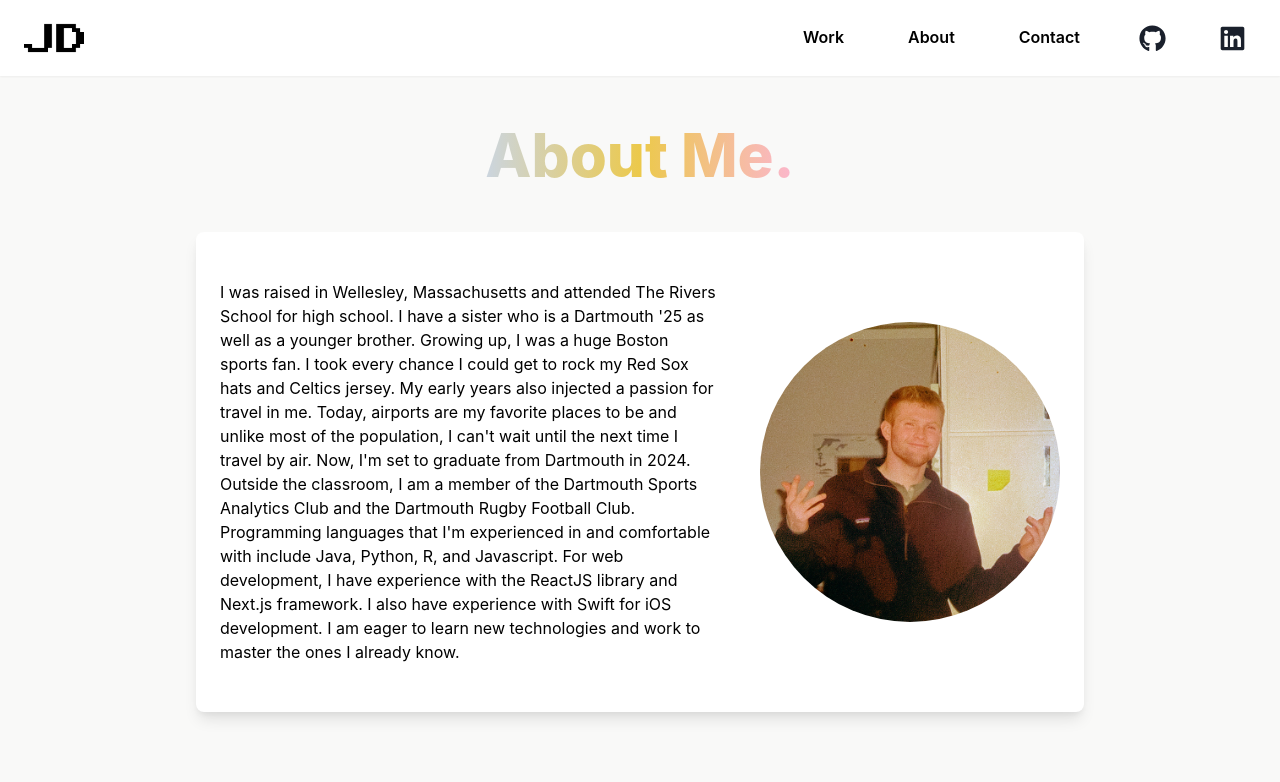
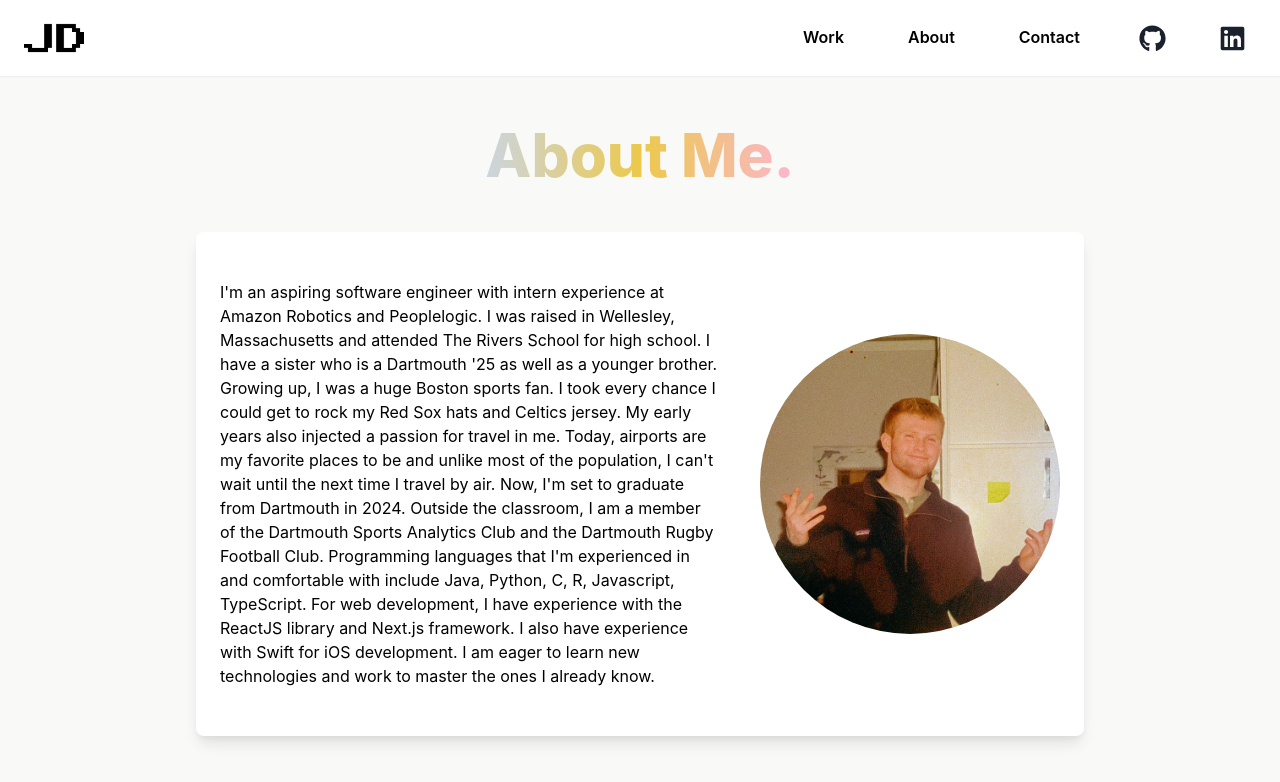
Before and after one commit to jcdesmond23/jackdesmond.dev, a Next.js app: page /about in a window 1280 px wide. Shown: the top 782 px of the page. Built offline with nearby package versions, Linux system fonts and the light colour scheme.

Commit message:
Add hackdartmouth website under projects; Update about me description

```diff
--- a/pages/about.js
+++ b/pages/about.js
@@ -40,7 +40,14 @@ export default function About() {
                                     fontWeight='base'
                                     textAlign='left'
                                 >
-                                    I was raised in Wellesley, Massachusetts and attended The Rivers School for high school. I have a sister who is a Dartmouth '25 as well as a younger brother. Growing up, I was a huge Boston sports fan. I took every chance I could get to rock my Red Sox hats and Celtics jersey. My early years also injected a passion for travel in me. Today, airports are my favorite places to be and unlike most of the population, I can't wait until the next time I travel by air. Now, I'm set to graduate from Dartmouth in 2024. Outside the classroom, I am a member of the Dartmouth Sports Analytics Club and the Dartmouth Rugby Football Club. Programming languages that I'm experienced in and comfortable with include Java, Python, R, and Javascript. For web development, I have experience with the ReactJS library and Next.js framework. I also have experience with Swift for iOS development. I am eager to learn new technologies and work to master the ones I already know.
+                                    I'm an aspiring software engineer with intern experience at Amazon Robotics and Peoplelogic.
+                                    I was raised in Wellesley, Massachusetts and attended The Rivers School for high school.
+                                    I have a sister who is a Dartmouth '25 as well as a younger brother. Growing up, I was a huge Boston sports fan.
+                                    I took every chance I could get to rock my Red Sox hats and Celtics jersey. My early years also injected a passion for travel in me.
+                                    Today, airports are my favorite places to be and unlike most of the population, I can't wait until the next time I travel by air.
+                                    Now, I'm set to graduate from Dartmouth in 2024. Outside the classroom, I am a member of the Dartmouth Sports Analytics Club and the Dartmouth Rugby Football Club.
+                                    Programming languages that I'm experienced in and comfortable with include Java, Python, C, R, Javascript, TypeScript. For web development, I have experience with the ReactJS library and Next.js framework.
+                                    I also have experience with Swift for iOS development. I am eager to learn new technologies and work to master the ones I already know.
                                 </Text>
                             </Flex>
                             <Image
--- a/pages/work.js
+++ b/pages/work.js
@@ -23,6 +23,7 @@ export default function About() {
                     My Work.
                 </Text>
                 <SimpleGrid columns={[1,1,2,2]} spacing={10}>
+                    <Project title='HackDartmouthVIII' description='Built a fully responsive website for the 2023 Dartmouth hackathon.' source='https://www.hackdartmouth.org' tech={['React', 'TypeScript', 'Tailwind']} image='/HackDartmouthVIII.png'></Project>
                     <Project title='Greenlight' description='iOS app designed to make Dartmouth greek life a safer space. Uses live OCR to scan student IDs and compares to blacklists keeping unsafe community members out. Won second place in the Empowerment category of the 2022 Dartmouth Hackathon' image='/greenlight.png' source='https://github.com/dartmouth-greenlight/GreenLight' tech={['Swift','SwiftUI']}></Project>
                     <Project title='Stream Santa' description='Web app that prompts users to describe the ideal movie they would like to watch and predicts the streaming service that they are most likely to find that movie on.' image='/streamsanta.gif' source='https://github.com/jcdesmond23/StreamSanta' tech={['JS','React','Chakra UI','IBM Watson']}></Project>
                     <Project title='Yodafy' description='iMessage app allowing the user to rearrange their message to sound like Jedi Master Yoda.' image='/yodafy.png' source='https://github.com/jcdesmond23/Yodafy' tech={['Swift']}></Project>
```
Also changed, not shown: 1 other file (tests, documents, lock files or other folders).
